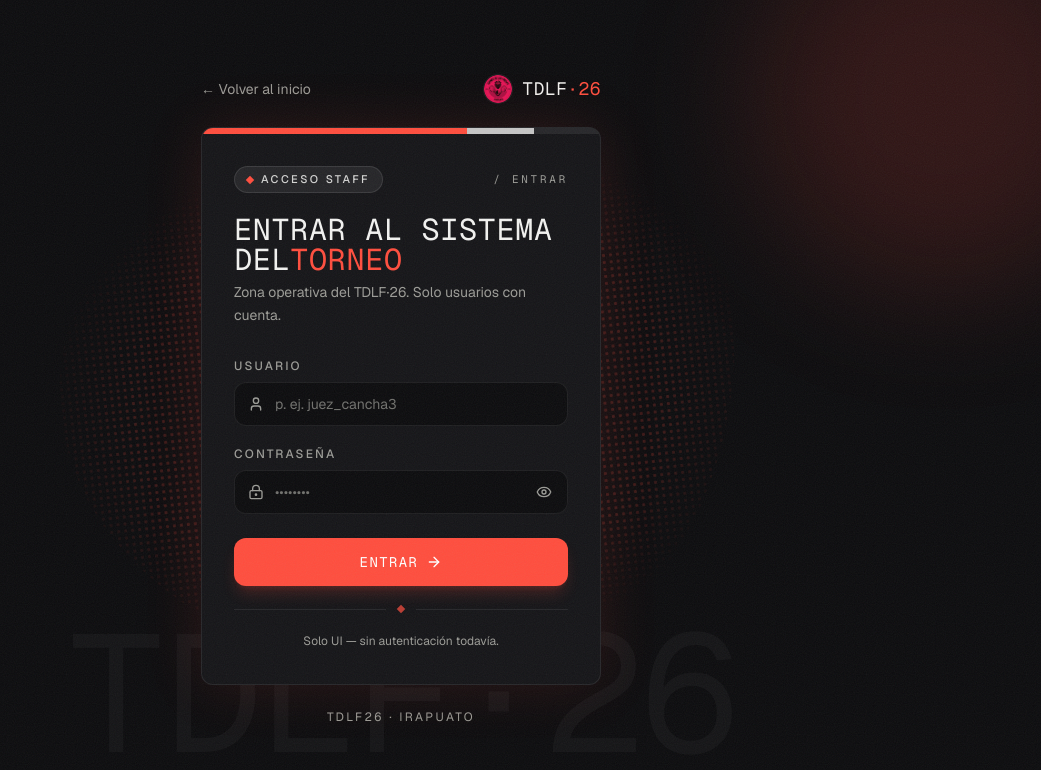
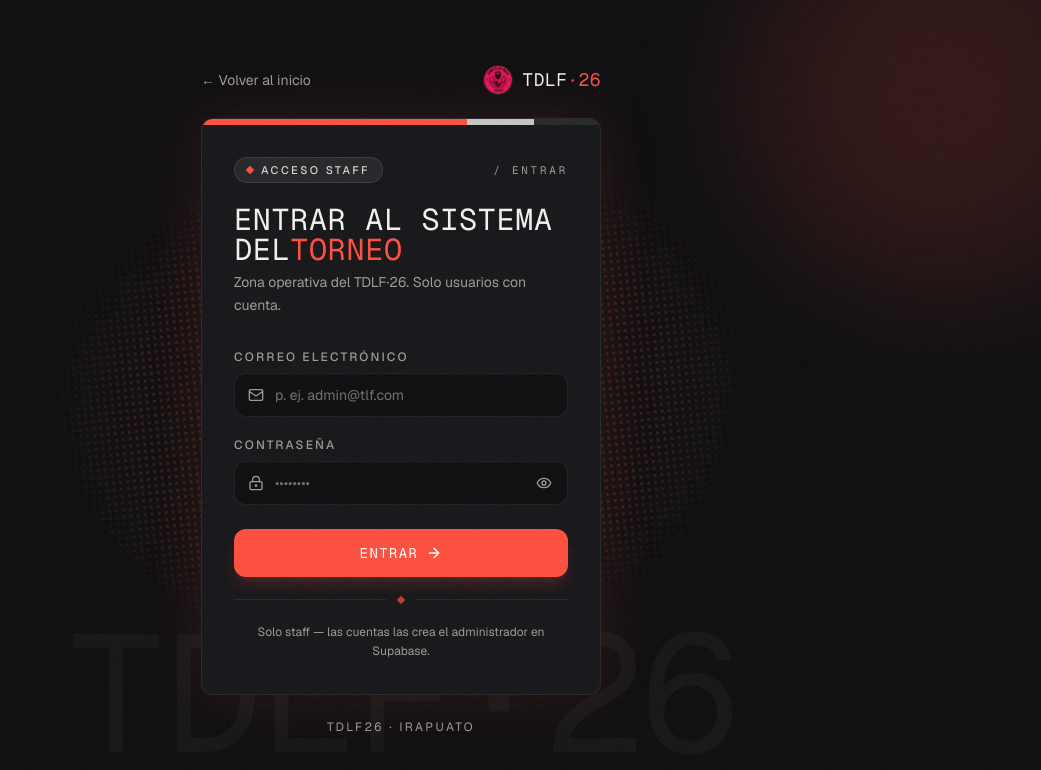
Before and after one commit to francisco-solis99/tdlf-26, a Next.js app: page /login in a window 1280 px wide. Shown: the top 770 px of the page, without its empty margins (239-1280 px from the left). Built offline with nearby package versions, Linux system fonts and the light colour scheme.

Commit message:
feat(auth): wire login form, sign-out and dashboard protection

```diff
--- a/app/dashboard/categorias/page.tsx
+++ b/app/dashboard/categorias/page.tsx
@@ -1,13 +1,15 @@
 import type { Metadata } from "next";
 
 import { CategoriasAdmin } from "@/components/dashboard/categorias-admin";
+import { requireAdmin } from "@/lib/actions/auth";
 
 export const metadata: Metadata = {
   title: "Categorías — Panel TDLF 2026",
   description: "Gestión de categorías del torneo.",
 };
 
-export default function DashboardCategoriasPage() {
+export default async function DashboardCategoriasPage() {
+  await requireAdmin();
   return (
     <div className="mx-auto w-full max-w-5xl">
       <p className="text-[11px] font-medium uppercase tracking-[0.25em] text-accent">
--- a/app/dashboard/jugadores/page.tsx
+++ b/app/dashboard/jugadores/page.tsx
@@ -1,13 +1,15 @@
 import type { Metadata } from "next";
 
 import { JugadoresAdmin } from "@/components/dashboard/jugadores-admin";
+import { requireAdmin } from "@/lib/actions/auth";
 
 export const metadata: Metadata = {
   title: "Jugadores — Panel TDLF 2026",
   description: "Gestión de jugadores del torneo.",
 };
 
-export default function DashboardJugadoresPage() {
+export default async function DashboardJugadoresPage() {
+  await requireAdmin();
   return (
     <div className="mx-auto w-full max-w-5xl">
       <p className="text-[11px] font-medium uppercase tracking-[0.25em] text-accent">
--- a/app/dashboard/page.tsx
+++ b/app/dashboard/page.tsx
@@ -4,13 +4,15 @@ import { Resumen } from "@/components/dashboard/resumen";
 import { listCategorias } from "@/config/categorias";
 import { listGrupos } from "@/config/grupos";
 import { isJugado, listPartidos } from "@/config/partidos";
+import { requireAdmin } from "@/lib/actions/auth";
 
 export const metadata: Metadata = {
   title: "Panel — Torneo de las Fresas 2026",
   description: "Panel de administración del Torneo de las Fresas 2026.",
 };
 
-export default function DashboardHomePage() {
+export default async function DashboardHomePage() {
+  await requireAdmin();
   const categorias = listCategorias().map((cat) => {
     const grupos = listGrupos(cat.slug);
     let partidos = 0;
--- a/app/dashboard/parejas/page.tsx
+++ b/app/dashboard/parejas/page.tsx
@@ -1,13 +1,15 @@
 import type { Metadata } from "next";
 
 import { ParejasAdmin } from "@/components/dashboard/parejas-admin";
+import { requireAdmin } from "@/lib/actions/auth";
 
 export const metadata: Metadata = {
   title: "Parejas — Panel TDLF 2026",
   description: "Gestión de parejas del torneo.",
 };
 
-export default function DashboardParejasPage() {
+export default async function DashboardParejasPage() {
+  await requireAdmin();
   return (
     <div className="mx-auto w-full max-w-5xl">
       <p className="text-[11px] font-medium uppercase tracking-[0.25em] text-accent">
--- a/app/dashboard/partidos/page.tsx
+++ b/app/dashboard/partidos/page.tsx
@@ -1,13 +1,15 @@
 import type { Metadata } from "next";
 
 import { PartidosAdmin } from "@/components/dashboard/partidos-admin";
+import { requireAdmin } from "@/lib/actions/auth";
 
 export const metadata: Metadata = {
   title: "Partidos — Panel TDLF 2026",
   description: "Gestión de partidos del torneo.",
 };
 
-export default function DashboardPartidosPage() {
+export default async function DashboardPartidosPage() {
+  await requireAdmin();
   return (
     <div className="mx-auto w-full max-w-6xl">
       <p className="text-[11px] font-medium uppercase tracking-[0.25em] text-accent">
--- a/components/dashboard/sidebar.tsx
+++ b/components/dashboard/sidebar.tsx
@@ -17,6 +17,7 @@ import {
 } from "lucide-react";
 
 import { Button } from "@/components/ui/button";
+import { signOut } from "@/lib/actions/auth";
 import { cn } from "@/lib/utils";
 
 type Item = {
@@ -155,20 +156,21 @@ export function Sidebar({
             </>
           )}
         </Button>
+        <form action={signOut}>
           <Button
-          asChild
+            type="submit"
             variant="ghost"
             title={colapsado ? "Salir" : undefined}
+            aria-label="Cerrar sesión"
             className={cn(
               "w-full justify-start rounded-xl normal-case tracking-normal text-muted hover:text-accent",
               colapsado && "justify-center px-0",
             )}
           >
-          <Link href="/" onClick={onNavegar} aria-label="Salir al sitio">
             <LogOut aria-hidden="true" />
             {!colapsado && "Salir"}
-          </Link>
           </Button>
+        </form>
       </div>
     </div>
   );
--- a/components/login-form.tsx
+++ b/components/login-form.tsx
@@ -1,7 +1,9 @@
 "use client";
 
-import { useState } from "react";
-import { ArrowRight, Eye, EyeOff, Loader2, LockKeyhole, User } from "lucide-react";
+import { useActionState, useState } from "react";
+import { ArrowRight, Eye, EyeOff, Loader2, LockKeyhole, Mail } from "lucide-react";
+
+import { signInAdmin, type SignInState } from "@/lib/actions/auth";
 
 import { Button } from "@/components/ui/button";
 import {
@@ -16,15 +18,10 @@ import { Label } from "@/components/ui/label";
 
 export function LoginForm() {
   const [showPassword, setShowPassword] = useState(false);
-  const [pending, setPending] = useState(false);
-
-  function handleSubmit(e: React.FormEvent<HTMLFormElement>) {
-    // Solo UI: sin auth ni DB. Simulamos envío para mostrar el estado de carga.
-    e.preventDefault();
-    if (pending) return;
-    setPending(true);
-    setTimeout(() => setPending(false), 1200);
-  }
+  const [state, formAction, isPending] = useActionState<SignInState, FormData>(
+    signInAdmin,
+    { error: null },
+  );
 
   return (
     <Card className="relative w-full overflow-hidden rounded-xl shadow-[0_0_60px_rgba(255,77,61,0.12)]">
@@ -54,23 +51,22 @@ export function LoginForm() {
       </CardHeader>
 
       <CardContent className="pt-6">
-        <form onSubmit={handleSubmit} className="flex flex-col gap-5">
+        <form action={formAction} className="flex flex-col gap-5">
           <div className="grid gap-2">
-            <Label htmlFor="username">Usuario</Label>
+            <Label htmlFor="email">Correo electrónico</Label>
             <div className="relative">
-              <User
+              <Mail
                 aria-hidden="true"
                 className="pointer-events-none absolute left-3.5 top-1/2 h-4 w-4 -translate-y-1/2 text-muted"
               />
               <Input
-                id="username"
-                name="username"
-                type="text"
-                autoComplete="username"
-                placeholder="p. ej. juez_cancha3"
+                id="email"
+                name="email"
+                type="email"
+                autoComplete="email"
+                placeholder="p. ej. admin@tlf.com"
                 required
-                minLength={3}
-                disabled={pending}
+                disabled={isPending}
                 className="rounded-xl pl-10"
               />
             </div>
@@ -91,13 +87,13 @@ export function LoginForm() {
                 placeholder="••••••••"
                 required
                 minLength={6}
-                disabled={pending}
+                disabled={isPending}
                 className="rounded-xl pl-10 pr-11"
               />
               <button
                 type="button"
                 onClick={() => setShowPassword((v) => !v)}
-                disabled={pending}
+                disabled={isPending}
                 aria-label={
                   showPassword ? "Ocultar contraseña" : "Mostrar contraseña"
                 }
@@ -115,11 +111,11 @@ export function LoginForm() {
 
           <Button
             type="submit"
-            disabled={pending}
+            disabled={isPending}
             className="mt-1 w-full rounded-xl"
             size="lg"
           >
-            {pending ? (
+            {isPending ? (
               <>
                 <Loader2 aria-hidden="true" className="animate-spin" />
                 Entrando…
@@ -132,6 +128,12 @@ export function LoginForm() {
             )}
           </Button>
 
+          {state.error && (
+            <p role="alert" className="text-center text-sm text-accent">
+              {state.error}
+            </p>
+          )}
+
           <div className="flex items-center gap-3" aria-hidden="true">
             <span className="h-px flex-1 bg-line" />
             <span className="h-1.5 w-1.5 rotate-45 bg-accent/70" />
@@ -139,7 +141,7 @@ export function LoginForm() {
           </div>
 
           <p className="text-center text-xs leading-relaxed text-muted">
-            Solo UI — sin autenticación todavía.
+            Solo staff — las cuentas las crea el administrador en Supabase.
           </p>
         </form>
       </CardContent>
```
Lines whose indentation alone changed are shown as unchanged.
